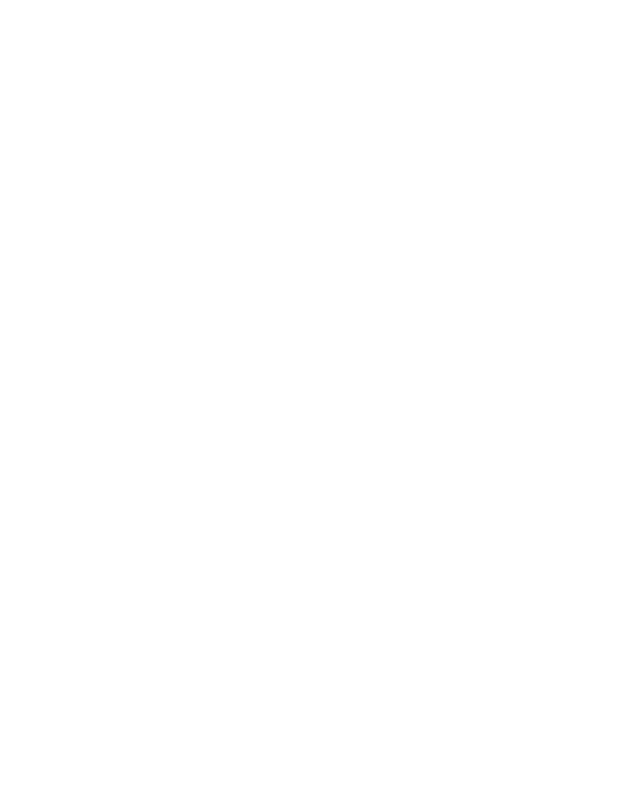
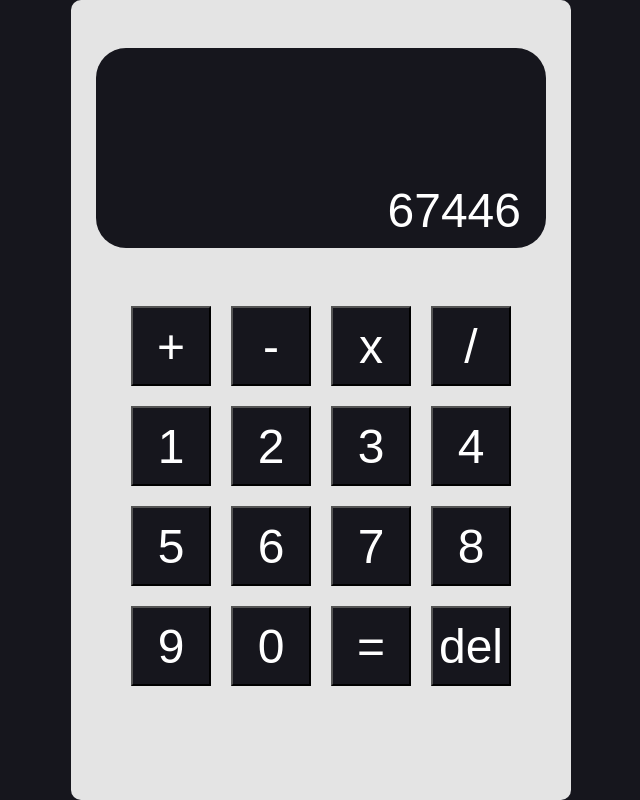
Before and after one commit to ImBoB99/calculator, a plain HTML site: page index.html in a window 1280 px wide. Shown: the whole page, without its empty margins (319-959 px from the left). Drawn offline with Linux system fonts and the light colour scheme.

Commit message:
Finish basic styling

```diff
--- a/calculator.js
+++ b/calculator.js
@@ -1,3 +1,7 @@
+let firstNumber;
+let secondNumber;
+let operator;
+
 function add (a, b) {
     return a + b;
 }
@@ -13,3 +17,15 @@ function multiply (a, b) {
 function divide (a, b) {
     return a / b;
 }
+
+function operate (firstNumber, secondNumber, operator) {
+    if (operator === "+") {
+        return add(firstNumber, secondNumber);
+    } else if (operator === "-") {
+        return subtract(firstNumber, secondNumber);
+    } else if (operator === "*") {
+        return multiply(firstNumber, secondNumber);
+    } else if (operator === "/") {
+        return divide(firstNumber, secondNumber);
+    }
+}
--- a/index.html
+++ b/index.html
@@ -8,6 +8,35 @@
 </head>
 <body>
 
+    <div class="calculator">
+        <div class="calculator-display">
+            <p>67446</p>
+        </div>
+
+        <div class="calculator-buttons-container">
+            <div class="operators">
+                <button>+</button>
+                <button>-</button>
+                <button>x</button>
+                <button>/</button>
+            </div>
+            <div class="digits">
+                <button>1</button>
+                <button>2</button>
+                <button>3</button>
+                <button>4</button>
+                <button>5</button>
+                <button>6</button>
+                <button>7</button>
+                <button>8</button>
+                <button>9</button>
+                <button>0</button>
+                <button>=</button>
+                <button>del</button>
+            </div>
+        </div>
+    </div>
+
     <script src="calculator.js"></script>
 </body>
 </html>
--- a/style.css
+++ b/style.css
@@ -0,0 +1,64 @@
+* {
+    font-family: Arial, Helvetica, sans-serif;
+    font-size: 48px;
+    box-sizing: border-box;
+    padding: 0;
+    margin: 0;
+}
+
+body {
+    display: flex;
+    justify-content: space-evenly;
+    align-items: center;
+    height: 100vh;
+    background-color: #16161d;
+}
+
+button {
+    width: 80px;
+    height: 80px;
+    margin: 10px;
+    color: #FFFFFF;
+    background-color: #16161d;
+}
+
+.calculator {
+    width: 500px;
+    height: 800px;
+    background-color: #ffffffe1;
+    border-radius: 10px;
+    display: flex;
+    flex-direction: column;
+    align-items: center;
+    padding: 1rem;
+}
+
+.calculator-display {
+    width: 450px;
+    height: 200px;
+    background-color: #16161d;
+    color: #FFFFFF;
+    position: relative;
+    border-radius: 30px;
+}
+
+.calculator-display p {
+    position: absolute;
+    bottom: 0;
+    right: 0;
+    margin-right: 25px;
+    margin-bottom: 10px;
+}
+
+.calculator-buttons-container {
+    margin-top: 1rem;
+    display: flex;
+    flex-direction: column;
+}
+
+.operators, .digits {
+    display: flex;
+    flex-direction: row;
+    justify-content: center;
+    flex-wrap: wrap;
+}
```
